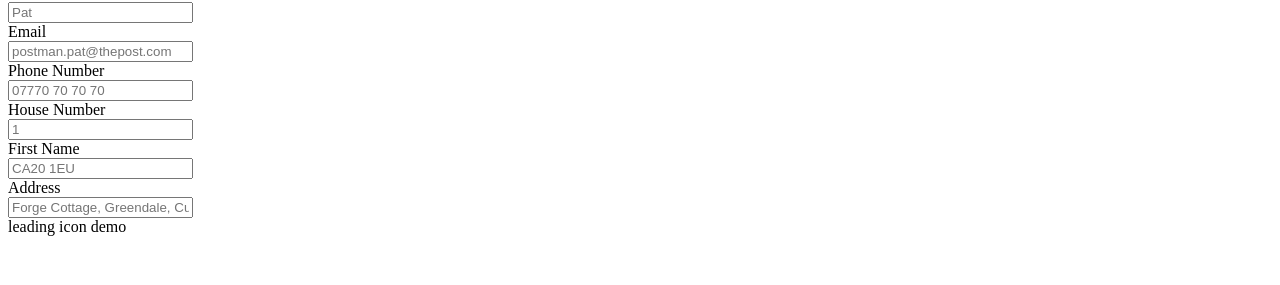
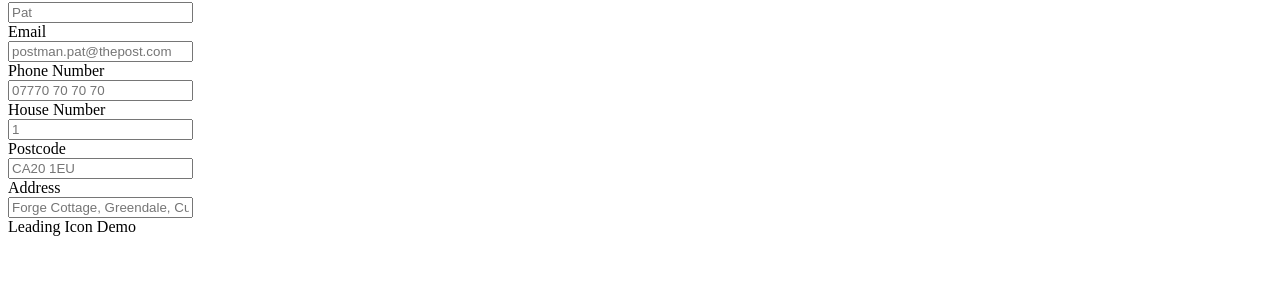
Before and after one commit to arfacamble/vue-tailwind-form, a Vue app: page / in a window 1280 px wide. Shown: the part 10315-10600 px from the top of the page. Built offline with nearby package versions, Linux system fonts and the light colour scheme; the HTML template or start-up script is replaced by a standard one.

Commit message:
save all data from inputs in parent layout, ready for submission

```diff
--- a/src/components/Form/FormInputs/SelectDropdown.vue
+++ b/src/components/Form/FormInputs/SelectDropdown.vue
@@ -4,6 +4,8 @@
     <select
       :id="input_purpose"
       :name="input_purpose"
+      v-model="selectedOption"
+      @change="updateFormData"
       class="mt-1 block w-full pl-3 pr-10 py-2 text-base border-gray-300 focus:outline-none focus:ring-indigo-500 focus:border-indigo-500 sm:text-sm rounded-md shadow-sm"
     >
       <option disabled selected hidden>Select Material...</option>
@@ -25,14 +27,25 @@ export default {
       required: true,
       type: String
     },
+    id: {
+      required: true,
+      type: String
+    },
     options: {
       required: true,
       type: Array
     }
   },
+
   data () {
     return {
-      selected_option: null
+      selectedOption: 'Select Material...'
+    }
+  },
+
+  methods: {
+    updateFormData () {
+      this.$emit('update-select', [this.id, this.selectedOption])
     }
   }
 }
--- a/src/components/Form/FormInputs/TextInput.vue
+++ b/src/components/Form/FormInputs/TextInput.vue
@@ -6,11 +6,16 @@
         v-if="leading_icon"
         class="absolute inset-y-0 left-0 pl-3 flex items-center pointer-events-none"
       >
-        <slot></slot>
+        <component
+         :is="icon"
+         class="h-5 w-5 text-gray-400"
+         aria-hidden="true"
+        />
       </div>
       <input
         type="text"
         v-model="text"
+        @keyup="updateFormData"
         :name="input_purpose"
         :id="id"
         :class="inputClass"
@@ -20,7 +25,11 @@
         v-if="trailing_icon"
         class="absolute inset-y-0 right-0 pr-3 flex items-center pointer-events-none"
       >
-        <slot></slot>
+        <component
+          :is="icon"
+          :class="[validation_failed ? 'text-red-500' : 'text-gray-400', 'h-5 w-5']"
+          aria-hidden="true"
+        />
       </div>
     </div>
   </div>
@@ -60,10 +69,14 @@ export default {
     validation_failed: {
       default: false,
       type: Boolean
+    },
+    icon: {
+      type: undefined
     }
     // another prop for color given focus classes?
     // or hardcoded our own color as consistent across app?
   },
+
   computed: {
     labelClass () {
       return (this.label_display ? "block text-sm font-medium text-gray-700" : "sr-only")
@@ -92,6 +105,12 @@ export default {
     return {
       text: ''
     }
+  },
+
+  methods: {
+    updateFormData () {
+      this.$emit('update-text', [this.id, this.text])
+    }
   }
 }
 </script>
--- a/src/components/Form/FormLayouts/Form1.vue
+++ b/src/components/Form/FormLayouts/Form1.vue
@@ -2,48 +2,25 @@
   <div class="container mx-auto flex flex-wrap pt-3">
     <TextInput
       v-for="input in inputs"
+      @update-text="updateFormData"
       :key="input.id"
-      :input_purpose="input.name"
+      :input_purpose="input.input_purpose"
       :id="input.id"
       :placeholder="input.placeholder"
+      :full_width="input.full_width"
+      :leading_icon="input.leading_icon"
+      :trailing_icon="input.trailing_icon"
+      :icon="input.icon"
+      :validation_failed="input.validation_failed"
     />
-    <TextInput
-      v-for="input in full_width_inputs"
-      :key="input.id"
-      :input_purpose="input.name"
-      :id="input.id"
-      :placeholder="input.placeholder"
-      :full_width="true"
+    <SelectDropdown
+      v-for="dropdown in dropdowns"
+      :key="dropdown.id"
+      :id="dropdown.id"
+      :input_purpose="dropdown.input_purpose"
+      :options="dropdown.options"
+      @update-select="updateFormData"
     />
-    <TextInput
-      :input_purpose="'leading icon demo'"
-      :placeholder="'black@ndwhite.cat'"
-      :leading_icon="true"
-      :id="'leading-icon'"
-    >
-      <MailIcon class="h-5 w-5 text-gray-400" aria-hidden="true" />
-    </TextInput>
-    <TextInput
-      :input_purpose="'trailing icon demo'"
-      :placeholder="'What I make write in box?'"
-      :trailing_icon="true"
-      :id="'trailing-icon'"
-    >
-      <QuestionMarkCircleIcon class="h-5 w-5 text-gray-400" aria-hidden="true" />
-    </TextInput>
-    <SelectDropdown
-      :input_purpose="'Wall Surface'"
-      :options="dropdownOptions"
-    />
-    <TextInput
-      :input_purpose="'validation FAILED'"
-      :placeholder="'foolish rubbish'"
-      :trailing_icon="true"
-      :validation_failed="true"
-      :id="'red-red-red'"
-    >
-      <ExclamationCircleIcon class="h-5 w-5 text-red-500" aria-hidden="true" />
-    </TextInput>
   </div>
 </template>
 
@@ -55,28 +32,39 @@
   export default {
     components: {
       TextInput,
-      SelectDropdown,
-      ExclamationCircleIcon,
-      MailIcon,
-      QuestionMarkCircleIcon
+      SelectDropdown
     },
 
     data () {
       return {
         inputs: [
-          { name: 'First Name', id: 'firstName', placeholder: 'Postman'},
-          { name: 'Last Name', id: 'lastName', placeholder: 'Pat'},
-          { name: 'Email', id: 'email', placeholder: 'postman.pat@thepost.com'},
-          { name: 'Phone Number', id: 'phoneNumber', placeholder: '07770 70 70 70'},
-          { name: 'House Number', id: 'houseNumber', placeholder: '1'},
-          { name: 'First Name', id: 'postcode', placeholder: 'CA20 1EU'}
+          { input_purpose: 'First Name', id: 'firstName', placeholder: 'Postman'},
+          { input_purpose: 'Last Name', id: 'lastName', placeholder: 'Pat'},
+          { input_purpose: 'Email', id: 'email', placeholder: 'postman.pat@thepost.com'},
+          { input_purpose: 'Phone Number', id: 'phoneNumber', placeholder: '07770 70 70 70'},
+          { input_purpose: 'House Number', id: 'houseNumber', placeholder: '1'},
+          { input_purpose: 'Postcode', id: 'postcode', placeholder: 'CA20 1EU'},
+          { input_purpose: 'Address', id: 'address', placeholder: 'Forge Cottage, Greendale, Cumbria', full_width: true},
+          { input_purpose: 'Leading Icon Demo', id: 'leadingIcon', placeholder: 'black@ndwhite.cat', leading_icon: true, icon: MailIcon},
+          { input_purpose: 'Trailing Icon Demo', id: 'trailingIcon', placeholder: 'What I make write in box?', trailing_icon: true, icon: QuestionMarkCircleIcon},
+          { input_purpose: 'Validation FAILED', id: 'validationFailed', placeholder: 'foolish nonsense', trailing_icon: true, validation_failed: true, icon: ExclamationCircleIcon}
         ],
-        full_width_inputs: [
-          { name: 'Address', id: 'address', placeholder: 'Forge Cottage, Greendale, Cumbria'}
+        dropdowns: [
+          {
+            input_purpose: 'Wall Surface',
+            id: 'wallSurface',
+            options: ['wood', 'concrete', 'brick', 'cardboard', 'waffles']
+          }
         ],
-        dropdownOptions: [
-          'wood', 'concrete', 'brick', 'cardboard', 'waffles'
-        ]
+        formData: {}
+      }
+    },
+
+    methods: {
+      updateFormData (payload) {
+        const id = payload[0]
+        const text = payload[1]
+        this.formData[id] = text
       }
     }
   }
```
